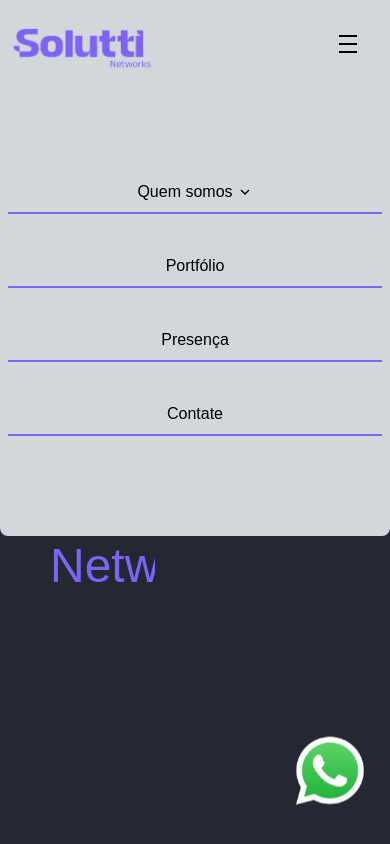
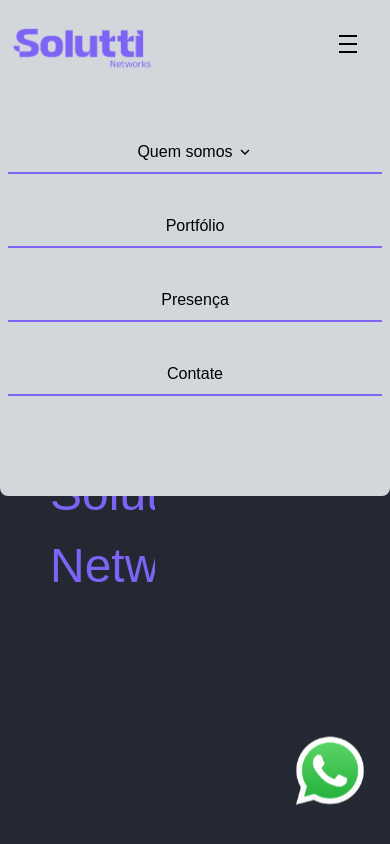
Before and after one commit to Solutti/solutti.net, a Next.js app: page / in a window 390 px wide. Both pictures are taken after a click on the element 348 px from the left and 47 px from the top of the page. Shown: the top 844 px of the page. Built offline with nearby package versions, Linux system fonts and the light colour scheme; a web font is replaced by a local one.

Commit message:
Update hamburger.tsx

```diff
--- a/src/app/componets/header/hamburger.tsx
+++ b/src/app/componets/header/hamburger.tsx
@@ -101,7 +101,7 @@ const Hamburger: React.FC = () => {
 
       {/* Menu para Versão Mobile */}
       {isMobileMenuOpen && (
-        <ul className='md:hidden flex flex-col absolute top-20 left-0 bg-gray-light pb-20 rounded-b-lg p-2 w-screen ease-in-out duration-700 pt-20'>
+        <ul className='md:hidden flex flex-col absolute top-20 left-0 bg-gray-light pb-20 rounded-b-lg p-2 w-screen ease-in-out duration-700 pt-10'>
           {menuData.map((item, index) => (
             <MenuItem key={index} item={item} />
           ))}
```
